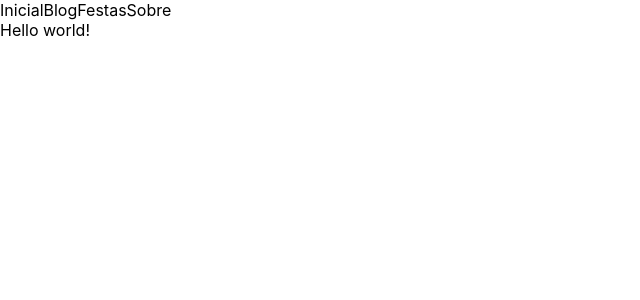
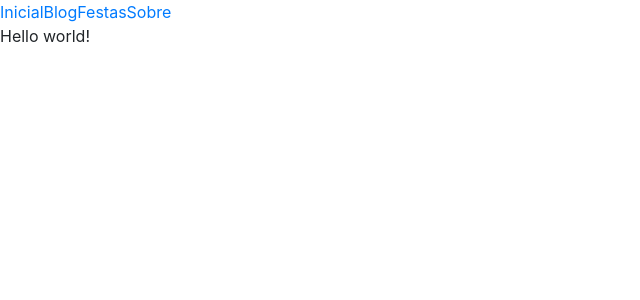
Before and after one commit to amauribechtoldjr/blog-ssr-nextjs, a Next.js app: page / in a window 1280 px wide. Shown: the top 300 px of the page, without its empty margins (0-640 px from the left). Built offline with nearby package versions, Linux system fonts and the light colour scheme.

Commit message:
Adicionando Reactstrap e bootstrap

```diff
--- a/package.json
+++ b/package.json
@@ -9,9 +9,11 @@
   },
   "dependencies": {
     "axios": "^0.21.0",
+    "bootstrap": "^4.5.3",
     "next": "10.0.1",
     "react": "17.0.1",
     "react-dom": "17.0.1",
+    "reactstrap": "^8.7.1",
     "sass": "^1.28.0"
   }
 }
--- a/pages/_app.js
+++ b/pages/_app.js
@@ -1,4 +1,4 @@
-import "../styles/globals.css";
+import "bootstrap/dist/css/bootstrap.min.css";
 import "../styles/Main.scss";
 
 function MyApp({ Component, pageProps }) {
--- a/styles/globals.css
+++ /dev/null
@@ -1,16 +0,0 @@
-html,
-body {
-  padding: 0;
-  margin: 0;
-  font-family: -apple-system, BlinkMacSystemFont, Segoe UI, Roboto, Oxygen,
-    Ubuntu, Cantarell, Fira Sans, Droid Sans, Helvetica Neue, sans-serif;
-}
-
-a {
-  color: inherit;
-  text-decoration: none;
-}
-
-* {
-  box-sizing: border-box;
-}
```
Also changed, not shown: 1 other file (tests, documents, lock files or other folders).
